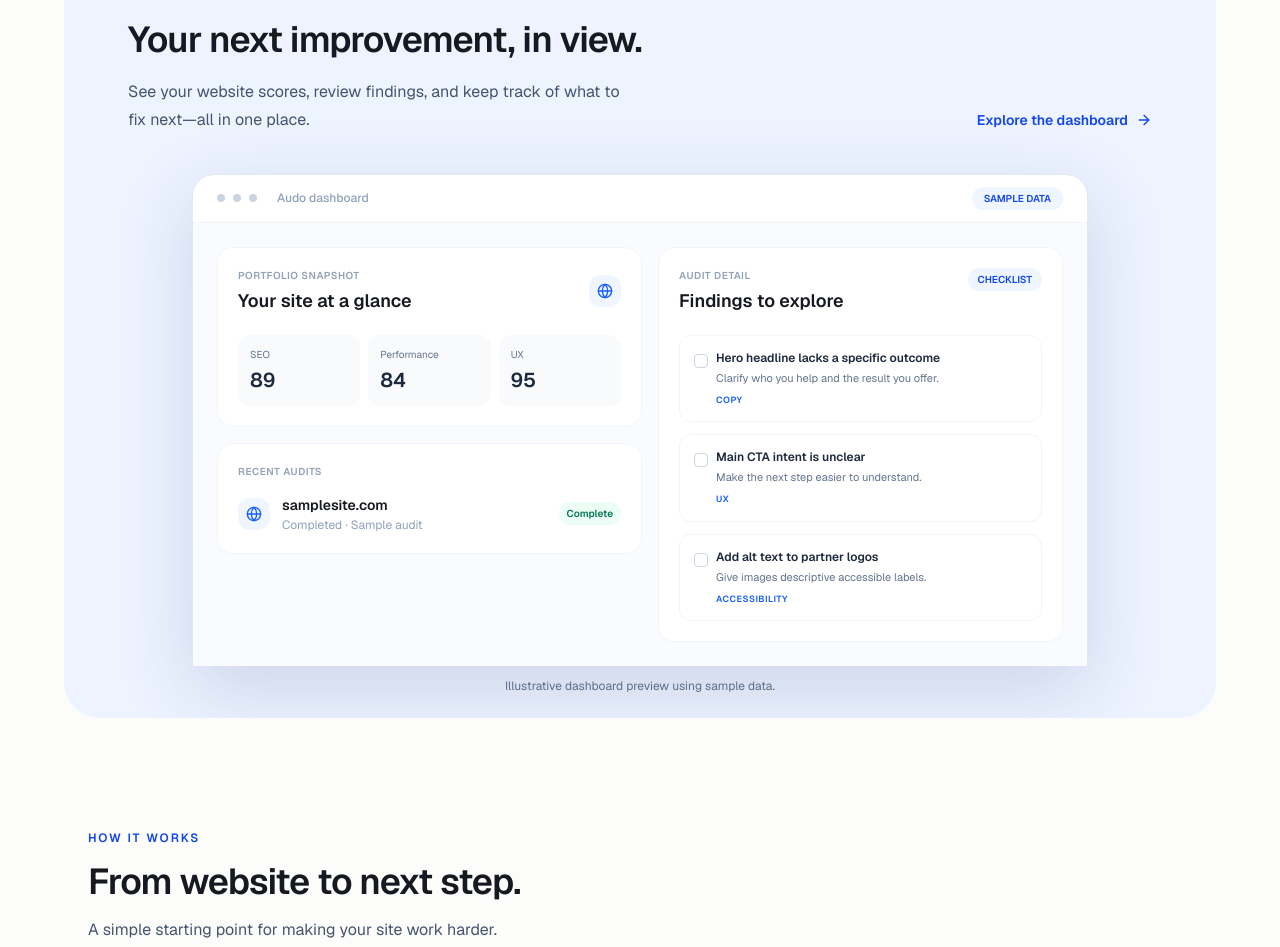
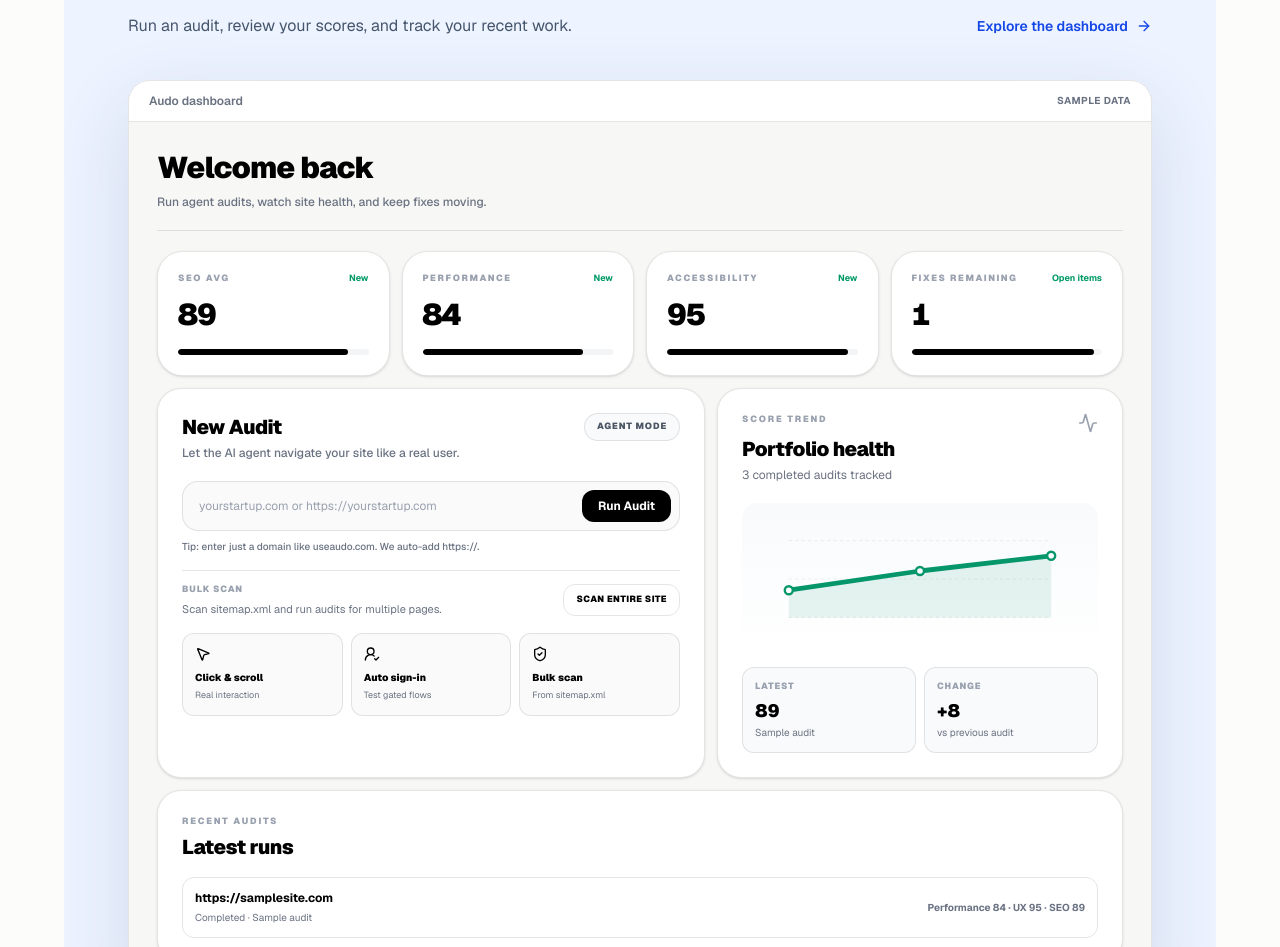
Before and after one commit to WafflesNZXT/first-check-lp, a Next.js app: page / in a window 1280 px wide. Shown: the part 845-1792 px from the top of the page. Built offline with nearby package versions, Linux system fonts and the light colour scheme; no server answers.

Commit message:
Refine homepage copy and match dashboard preview

```diff
--- a/app/page.tsx
+++ b/app/page.tsx
@@ -3,7 +3,7 @@
 import { useState } from 'react';
 import Link from 'next/link';
 import Nav from '@/components/Nav';
-import { ArrowRight, Check, Globe, MousePointer2, Sparkles } from 'lucide-react';
+import { Activity, ArrowRight, Check, Globe, MousePointer2, Search, ShieldCheck, UserRoundCheck } from 'lucide-react';
 
 type Result = {
   performance: number;
@@ -80,10 +80,7 @@ export default function Home() {
       <section className="relative overflow-hidden px-5 pb-20 pt-16 sm:pt-24 md:pb-28">
         <div aria-hidden="true" className="pointer-events-none absolute left-1/2 top-0 h-[420px] w-[800px] max-w-full -translate-x-1/2 rounded-full bg-blue-100/70 blur-[100px]" />
         <div className="relative mx-auto max-w-4xl text-center">
-          <span className="inline-flex items-center gap-2 rounded-full border border-blue-100 bg-white px-4 py-2 text-xs font-semibold text-blue-700 shadow-sm">
-            <Sparkles className="h-3.5 w-3.5" /> A fresh perspective for founders
-          </span>
-          <h1 className="mx-auto mt-8 max-w-4xl text-5xl font-semibold leading-[1.06] tracking-[-0.055em] sm:text-6xl md:text-7xl">
+          <h1 className="mx-auto max-w-4xl text-5xl font-semibold leading-[1.06] tracking-[-0.055em] sm:text-6xl md:text-7xl">
             You built the product.<br /><span className="text-blue-600">Make the message click.</span>
           </h1>
           <p className="mx-auto mt-6 max-w-2xl text-base leading-7 text-slate-600 sm:text-lg">
@@ -126,38 +123,57 @@ export default function Home() {
           <div className="flex flex-col justify-between gap-6 md:flex-row md:items-end">
             <div className="max-w-xl">
               <p className="text-xs font-semibold uppercase tracking-[0.16em] text-blue-700">A look inside Audo</p>
-              <h2 className="mt-4 text-3xl font-semibold leading-tight tracking-tight sm:text-4xl">Your next improvement, in view.</h2>
-              <p className="mt-4 max-w-lg text-base leading-7 text-slate-600">See your website scores, review findings, and keep track of what to fix next—all in one place.</p>
+              <h2 className="mt-4 text-3xl font-semibold leading-tight tracking-tight sm:text-4xl">A look inside the dashboard.</h2>
+              <p className="mt-4 max-w-lg text-base leading-7 text-slate-600">Run an audit, review your scores, and track your recent work.</p>
             </div>
             <Link href="/pricing#get-audit" className="inline-flex shrink-0 items-center gap-2 pb-1 text-sm font-semibold text-blue-700 hover:text-blue-900">Explore the dashboard <ArrowRight className="h-4 w-4" /></Link>
           </div>
-          <div className="relative mx-auto mt-10 max-w-4xl overflow-hidden rounded-t-[22px] border border-b-0 border-slate-200 bg-white shadow-[0_24px_75px_rgba(41,68,117,0.17)]">
-            <div className="flex items-center gap-2 border-b border-slate-100 px-4 py-3 sm:px-6">
-              <span aria-hidden="true" className="h-2 w-2 rounded-full bg-slate-300" /><span aria-hidden="true" className="h-2 w-2 rounded-full bg-slate-300" /><span aria-hidden="true" className="h-2 w-2 rounded-full bg-slate-300" />
-              <span className="ml-3 text-xs font-medium text-slate-400">Audo dashboard</span><span className="ml-auto rounded-full bg-blue-50 px-3 py-1 text-[10px] font-semibold text-blue-700">SAMPLE DATA</span>
+          <div className="relative mx-auto mt-10 max-w-5xl overflow-hidden rounded-t-[22px] border border-b-0 border-black/10 bg-white shadow-[0_24px_75px_rgba(41,68,117,0.14)]">
+            <div className="flex items-center justify-between border-b border-black/10 bg-white px-5 py-3">
+              <span className="text-xs font-semibold text-gray-500">Audo dashboard</span>
+              <span className="text-[10px] font-bold uppercase tracking-wider text-gray-500">Sample data</span>
             </div>
-            <div className="grid gap-4 bg-[#fafbfe] p-4 sm:p-6 md:grid-cols-[1.05fr_1fr]">
-              <div className="space-y-4">
-                <div className="rounded-2xl border border-slate-100 bg-white p-5">
-                  <div className="flex items-center justify-between"><div><p className="text-[10px] font-semibold uppercase tracking-wider text-slate-400">Portfolio snapshot</p><h3 className="mt-1 text-lg font-semibold">Your site at a glance</h3></div><div className="rounded-xl bg-blue-50 p-2 text-blue-600"><Globe className="h-4 w-4" /></div></div>
-                  <div className="mt-5 grid grid-cols-3 gap-2">{[{label:'SEO',score:'89'},{label:'Performance',score:'84'},{label:'UX',score:'95'}].map(metric => <div key={metric.label} className="rounded-xl bg-slate-50 px-3 py-3"><p className="text-[10px] text-slate-500">{metric.label}</p><p className="mt-1 text-xl font-semibold text-slate-800">{metric.score}</p></div>)}</div>
+            <div className="bg-[#f7f7f5] p-4 text-black sm:p-7">
+              <header className="flex flex-wrap items-start justify-between gap-3 border-b border-black/10 pb-5">
+                <div>
+                  <h3 className="text-2xl font-black tracking-tight sm:text-3xl">Welcome back</h3>
+                  <p className="mt-2 text-xs font-medium text-gray-500">Run agent audits, watch site health, and keep fixes moving.</p>
                 </div>
-                <div className="rounded-2xl border border-slate-100 bg-white p-5"><p className="text-[10px] font-semibold uppercase tracking-wider text-slate-400">Recent audits</p><div className="mt-4 flex items-center gap-3"><div className="rounded-xl bg-blue-50 p-2 text-blue-600"><Globe className="h-4 w-4" /></div><div><p className="text-sm font-semibold">samplesite.com</p><p className="mt-0.5 text-xs text-slate-400">Completed · Sample audit</p></div><span className="ml-auto rounded-full bg-emerald-50 px-2 py-1 text-[10px] font-semibold text-emerald-700">Complete</span></div></div>
+              </header>
+              <div className="mt-5 grid grid-cols-2 gap-2 sm:grid-cols-4 sm:gap-3">
+                {[{label:'SEO Avg',value:89,delta:'New',width:'89%'},{label:'Performance',value:84,delta:'New',width:'84%'},{label:'Accessibility',value:95,delta:'New',width:'95%'},{label:'Fixes Remaining',value:1,delta:'Open items',width:'96%'}].map(metric => (
+                  <div key={metric.label} className="rounded-[1.1rem] border border-black/10 bg-white p-3 shadow-sm sm:rounded-[1.6rem] sm:p-5">
+                    <div className="flex flex-wrap items-start justify-between gap-1"><p className="text-[9px] font-black uppercase tracking-[0.18em] text-gray-400">{metric.label}</p><span className="text-[9px] font-bold text-emerald-600">{metric.delta}</span></div>
+                    <p className="mt-3 text-2xl font-black tabular-nums tracking-tight sm:text-3xl">{metric.value}</p>
+                    <div className="mt-4 h-1.5 overflow-hidden rounded-full bg-gray-100"><div className="h-full rounded-full bg-black" style={{width:metric.width}} /></div>
+                  </div>
+                ))}
               </div>
-              <div className="rounded-2xl border border-slate-100 bg-white p-5">
-                <div className="flex items-start justify-between gap-3"><div><p className="text-[10px] font-semibold uppercase tracking-wider text-slate-400">Audit detail</p><h3 className="mt-1 text-lg font-semibold">Findings to explore</h3></div><span className="rounded-full bg-blue-50 px-2.5 py-1 text-[10px] font-semibold text-blue-700">CHECKLIST</span></div>
-                <div className="mt-5 space-y-3">{[{title:'Hero headline lacks a specific outcome',detail:'Clarify who you help and the result you offer.',tag:'COPY'},{title:'Main CTA intent is unclear',detail:'Make the next step easier to understand.',tag:'UX'},{title:'Add alt text to partner logos',detail:'Give images descriptive accessible labels.',tag:'ACCESSIBILITY'}].map(finding => <div key={finding.title} className="rounded-xl border border-slate-100 p-3.5"><div className="flex items-start gap-2"><span className="mt-1 h-3.5 w-3.5 shrink-0 rounded border border-slate-300" /><div><p className="text-xs font-semibold text-slate-800">{finding.title}</p><p className="mt-1 text-[11px] leading-4 text-slate-500">{finding.detail}</p><p className="mt-2 text-[9px] font-semibold tracking-wider text-blue-600">{finding.tag}</p></div></div></div>)}</div>
+              <div className="mt-3 grid gap-3 md:grid-cols-[1.35fr_1fr]">
+                <div className="rounded-[1.5rem] border border-black/10 bg-white p-4 shadow-sm sm:p-6">
+                  <div className="flex flex-wrap items-start justify-between gap-2"><div><h3 className="text-xl font-black tracking-tight">New Audit</h3><p className="mt-1 text-xs font-medium text-gray-500">Let the AI agent navigate your site like a real user.</p></div><span className="rounded-full border border-black/10 bg-gray-50 px-3 py-1.5 text-[9px] font-black uppercase tracking-widest text-gray-600">Agent mode</span></div>
+                  <div className="mt-5 flex flex-wrap items-center gap-2 rounded-2xl border border-black/10 bg-[#fafafa] p-2"><span className="min-w-0 flex-1 truncate px-2 text-xs text-gray-400">yourstartup.com or https://yourstartup.com</span><span className="rounded-xl bg-black px-4 py-2 text-xs font-bold text-white">Run Audit</span></div>
+                  <p className="mt-2 text-[10px] font-medium text-gray-500">Tip: enter just a domain like useaudo.com. We auto-add https://.</p>
+                  <div className="mt-4 flex flex-wrap items-center justify-between gap-2 border-t border-black/10 pt-3"><div><p className="text-[9px] font-black uppercase tracking-widest text-gray-400">Bulk Scan</p><p className="mt-1 text-[11px] text-gray-500">Scan sitemap.xml and run audits for multiple pages.</p></div><span className="rounded-xl border border-black/10 px-3 py-2 text-[9px] font-black uppercase tracking-wider">Scan Entire Site</span></div>
+                  <div className="mt-4 grid grid-cols-3 gap-2">{[{icon:MousePointer2,title:'Click & scroll',copy:'Real interaction'},{icon:UserRoundCheck,title:'Auto sign-in',copy:'Test gated flows'},{icon:ShieldCheck,title:'Bulk scan',copy:'From sitemap.xml'}].map(item => <div key={item.title} className="rounded-xl border border-black/10 bg-[#fafafa] p-2 sm:p-3"><item.icon className="h-4 w-4" /><p className="mt-2 text-[10px] font-black">{item.title}</p><p className="mt-1 text-[9px] text-gray-500">{item.copy}</p></div>)}</div>
+                </div>
+                <div className="rounded-[1.5rem] border border-black/10 bg-white p-4 shadow-sm sm:p-6">
+                  <div className="flex items-start justify-between"><div><p className="text-[9px] font-black uppercase tracking-[0.2em] text-gray-400">Score Trend</p><h3 className="mt-2 text-xl font-black tracking-tight">Portfolio health</h3><p className="mt-1 text-xs text-gray-500">3 completed audits tracked</p></div><Activity className="h-5 w-5 text-gray-400" /></div>
+                  <div className="mt-5 rounded-2xl bg-gradient-to-b from-slate-50 to-white p-3"><svg viewBox="0 0 360 160" className="h-32 w-full" role="img" aria-label="Sample portfolio score trend"><path d="M16 128 H344 M16 80 H344 M16 32 H344" stroke="#e5e7eb" strokeDasharray="4 4" /><path d="M16 94 L180 70 L344 51 L344 128 L16 128 Z" fill="#059669" opacity=".1" /><polyline points="16,94 180,70 344,51" fill="none" stroke="#059669" strokeWidth="6" strokeLinecap="round" strokeLinejoin="round" /><circle cx="16" cy="94" r="5" fill="white" stroke="#059669" strokeWidth="3" /><circle cx="180" cy="70" r="5" fill="white" stroke="#059669" strokeWidth="3" /><circle cx="344" cy="51" r="5" fill="white" stroke="#059669" strokeWidth="3" /></svg></div>
+                  <div className="mt-3 grid grid-cols-2 gap-2">{[{label:'Latest',value:'89',detail:'Sample audit'},{label:'Change',value:'+8',detail:'vs previous audit'}].map(stat => <div key={stat.label} className="rounded-xl border border-black/10 bg-gray-50 p-3"><p className="text-[9px] font-black uppercase tracking-widest text-gray-400">{stat.label}</p><p className="mt-1 text-lg font-black">{stat.value}</p><p className="text-[10px] text-gray-500">{stat.detail}</p></div>)}</div>
+                </div>
               </div>
+              <div className="mt-3 rounded-[1.5rem] border border-black/10 bg-white p-4 shadow-sm sm:p-6"><p className="text-[9px] font-black uppercase tracking-[0.2em] text-gray-400">Recent Audits</p><h3 className="mt-1 text-xl font-black tracking-tight">Latest runs</h3><div className="mt-4 flex flex-wrap items-center justify-between gap-2 rounded-xl border border-black/10 p-3"><div><p className="text-xs font-bold">https://samplesite.com</p><p className="mt-1 text-[10px] text-gray-500">Completed · Sample audit</p></div><span className="text-[10px] font-bold text-gray-500">Performance 84 · UX 95 · SEO 89</span></div></div>
             </div>
           </div>
-          <p className="pb-6 pt-3 text-center text-xs text-slate-500">Illustrative dashboard preview using sample data.</p>
+          <p className="pb-6 pt-3 text-center text-xs text-slate-500">Dashboard preview based on Audo’s interface. Scores and activity are sample data.</p>
         </div>
       </section>
 
       <section id="how-it-works" className="mx-auto max-w-6xl px-6 pb-24 md:pb-32">
-        <div className="max-w-2xl"><p className="text-xs font-semibold uppercase tracking-[0.16em] text-blue-700">How it works</p><h2 className="mt-4 text-3xl font-semibold tracking-tight sm:text-4xl">From website to next step.</h2><p className="mt-4 text-slate-600">A simple starting point for making your site work harder.</p></div>
+        <div className="max-w-2xl"><p className="text-xs font-semibold uppercase tracking-[0.16em] text-blue-700">How it works</p><h2 className="mt-4 text-3xl font-semibold tracking-tight sm:text-4xl">From website to next step.</h2><p className="mt-4 text-slate-600">Run an audit and decide what to fix first.</p></div>
         <div className="mt-10 grid gap-4 md:grid-cols-3">
-          {[{n:'01', title:'Share your site', text:'Enter your URL for a quick score, or create an account for the full audit.', icon:Globe},{n:'02', title:'Find opportunities', text:'Review suggestions across your site’s content, usability, and technical health.', icon:Sparkles},{n:'03', title:'Make your next move', text:'Use the findings to prioritize improvements and revisit your site as it evolves.', icon:MousePointer2}].map((step) => (
+          {[{n:'01', title:'Share your site', text:'Enter your URL for a quick score, or create an account for the full audit.', icon:Globe},{n:'02', title:'Review the findings', text:'See suggestions for your content, usability, and technical health.', icon:Search},{n:'03', title:'Make changes', text:'Prioritize the issues, make changes, and run another audit when you are ready.', icon:MousePointer2}].map((step) => (
             <article key={step.n} className="rounded-[26px] border border-slate-200 bg-white p-7"><div className="flex items-center justify-between"><step.icon className="h-5 w-5 text-blue-600" /><span className="text-xs font-semibold text-slate-400">{step.n}</span></div><h3 className="mt-8 text-lg font-semibold">{step.title}</h3><p className="mt-3 text-sm leading-6 text-slate-600">{step.text}</p></article>
           ))}
         </div>
@@ -165,7 +181,7 @@ export default function Home() {
 
       <section id="comparison" className="mx-auto max-w-6xl px-6 pb-24">
         <div className="grid gap-10 rounded-[32px] bg-[#f4f5f7] p-8 sm:p-12 md:grid-cols-2">
-          <div><p className="text-xs font-semibold uppercase tracking-[0.16em] text-blue-700">Built for progress</p><h2 className="mt-4 text-3xl font-semibold tracking-tight sm:text-4xl">A clearer view of what to improve.</h2><p className="mt-5 text-sm leading-7 text-slate-600">Your dashboard brings findings and follow-up work together, so you can move from questions to a practical plan.</p></div>
+          <div><p className="text-xs font-semibold uppercase tracking-[0.16em] text-blue-700">Your audit</p><h2 className="mt-4 text-3xl font-semibold tracking-tight sm:text-4xl">Decide what to fix first.</h2><p className="mt-5 text-sm leading-7 text-slate-600">Keep audit findings and follow-up work together in your dashboard.</p></div>
           <div className="space-y-3">{['Review prioritized audit findings','Explore messaging, UX, SEO and performance','Re-run audits and track your progress'].map(item => <div key={item} className="flex items-center gap-3 rounded-2xl bg-white px-5 py-4 text-sm font-medium"><Check className="h-4 w-4 shrink-0 text-blue-600" />{item}</div>)}</div>
         </div>
       </section>
@@ -177,7 +193,7 @@ export default function Home() {
         <Link href="/case-studies#case-study-1" className="mt-5 inline-flex items-center gap-2 text-sm font-semibold text-blue-700">Read the case study <ArrowRight className="h-4 w-4" /></Link>
       </section>
 
-      <section className="mx-auto max-w-6xl px-5 pb-24"><div className="rounded-[36px] bg-blue-600 px-6 py-16 text-center text-white sm:p-20"><h2 className="text-3xl font-semibold tracking-tight sm:text-5xl">Ready for a fresh perspective?</h2><p className="mx-auto mt-5 max-w-xl text-blue-100">Start with a quick score and discover ideas for your next improvement.</p><a href="#hero-url" className="mt-8 inline-flex items-center gap-2 rounded-full bg-white px-7 py-4 text-sm font-semibold text-blue-700 transition hover:bg-blue-50">Analyze your site <ArrowRight className="h-4 w-4" /></a></div></section>
+      <section className="mx-auto max-w-6xl px-5 pb-24"><div className="rounded-[36px] bg-blue-600 px-6 py-16 text-center text-white sm:p-20"><h2 className="text-3xl font-semibold tracking-tight sm:text-5xl">Run your first audit.</h2><p className="mx-auto mt-5 max-w-xl text-blue-100">Enter your website to get a free quick score.</p><a href="#hero-url" className="mt-8 inline-flex items-center gap-2 rounded-full bg-white px-7 py-4 text-sm font-semibold text-blue-700 transition hover:bg-blue-50">Analyze your site <ArrowRight className="h-4 w-4" /></a></div></section>
     </main>
   );
 }
```
